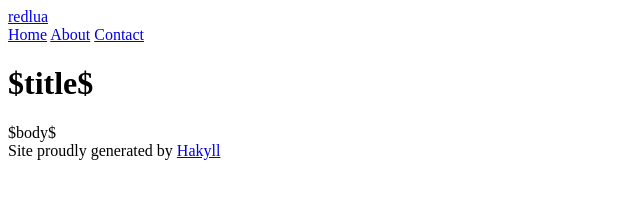
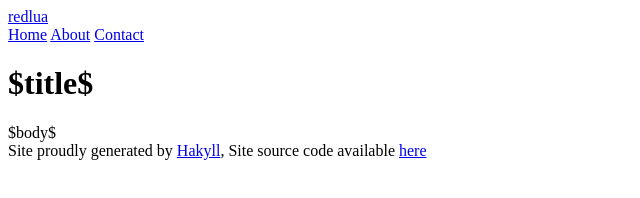
Before and after one commit to ifo/old-redlua.com, a plain HTML site: page templates/default.html in a window 1280 px wide. Shown: the whole page, without its empty margins (0-640 px from the left). Drawn offline with Linux system fonts and the light colour scheme.

Commit message:
Add link to site source code in footer

```diff
--- a/templates/default.html
+++ b/templates/default.html
@@ -26,7 +26,9 @@
         </div>
         <div id="footer">
             Site proudly generated by
-            <a href="http://jaspervdj.be/hakyll">Hakyll</a>
+            <a href="http://jaspervdj.be/hakyll">Hakyll</a>,
+            Site source code available
+            <a href="https://github.com/ifo/redlua.com">here</a>
         </div>
     </body>
 </html>
```
